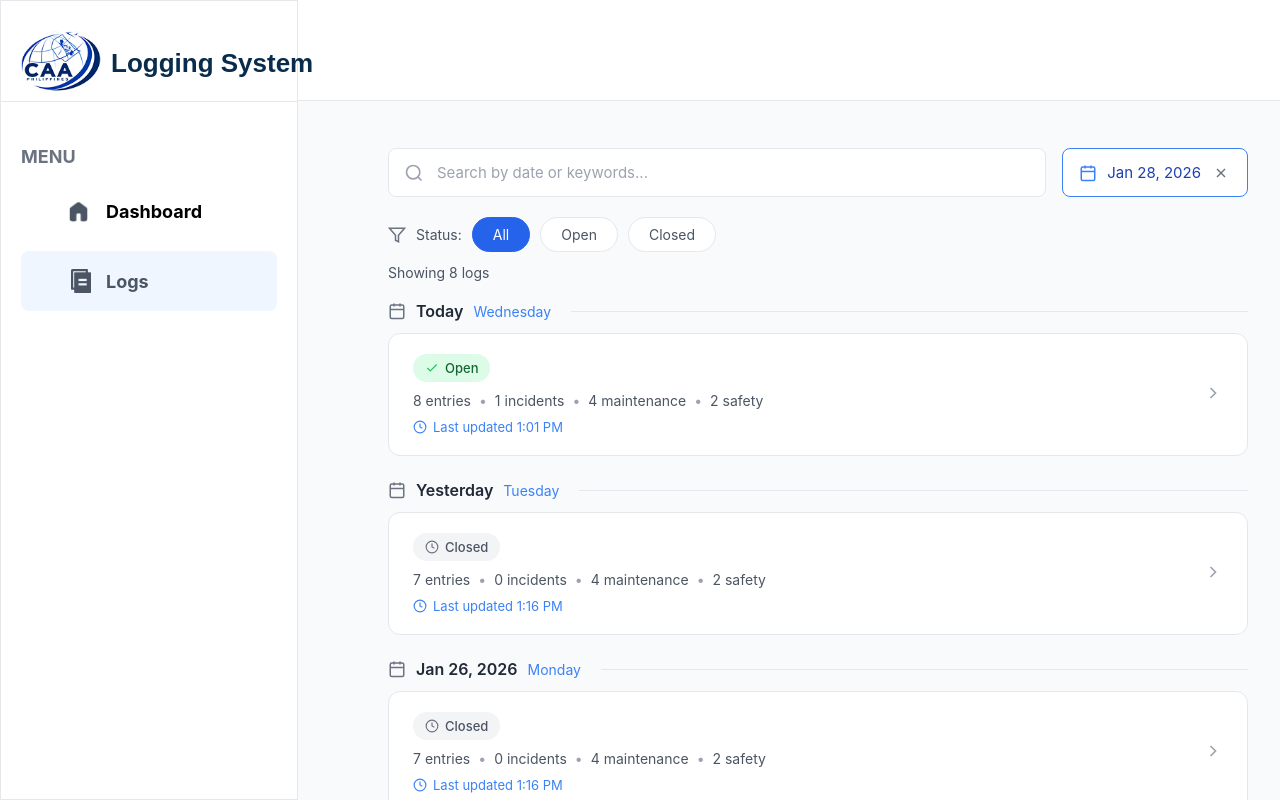
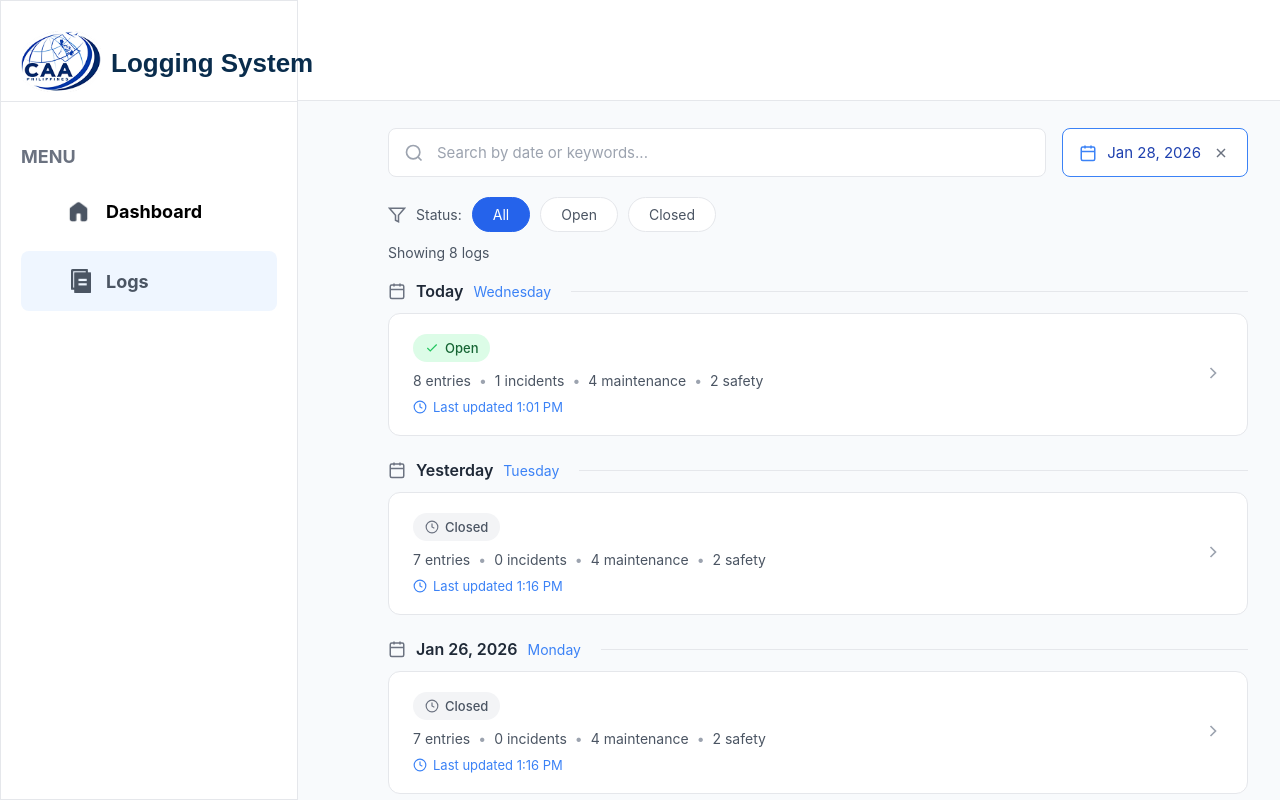
Before and after one commit to MJnamz10/logging-system, a React (Vite) app: page /logs in a window 1280 px wide. Built offline with nearby package versions, Linux system fonts and the light colour scheme.

Commit message:
minor change

```diff
--- a/src/css/logs.css
+++ b/src/css/logs.css
@@ -125,7 +125,7 @@
 /* ===== LOGS CONTENT ===== */
 .logs-content {
   margin-left: 340px;
-  margin-top: 120px;
+  margin-top: 100px;
   padding: 20px 40px;
   width: calc(100% - 380px);
   max-width: 900px;
@@ -409,7 +409,7 @@
   align-items: center;
   justify-content: center;
   gap: 8px;
-  margin-top: 40px;
+  margin-top: 30px;
 }
 
 .page-btn {
```
